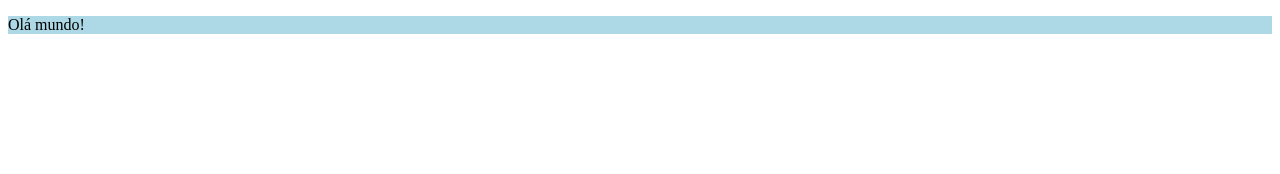
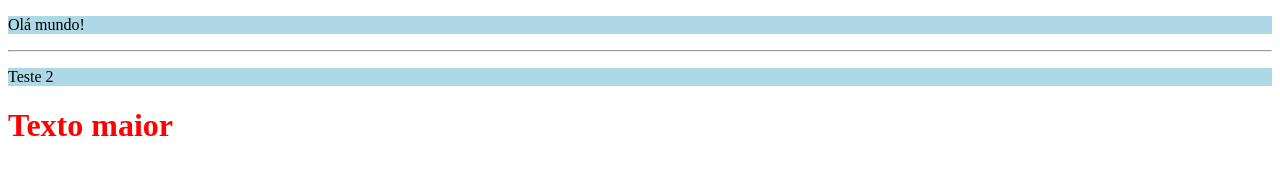
Before and after one commit to leonardoteixeiragh/primeiro-repositorio, a plain HTML site: page index.html in a window 1280 px wide. Drawn offline with Linux system fonts and the light colour scheme.

Commit message:
Acrescentei h1

```diff
--- a/estilo.css
+++ b/estilo.css
@@ -1,3 +1,7 @@
  p{
     background-color: lightblue;
  }
+
+ h1 {
+    color: red;
+ }
--- a/index.html
+++ b/index.html
@@ -6,5 +6,8 @@
     </head>
     <body>
         <p>Olá mundo!</p>
+        <hr/>
+        <p>Teste 2</p>
+        <h1>Texto maior</h1>
     </body>
 </html>
```
